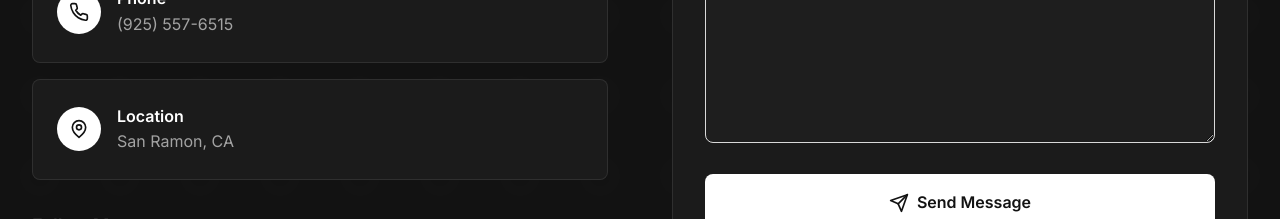
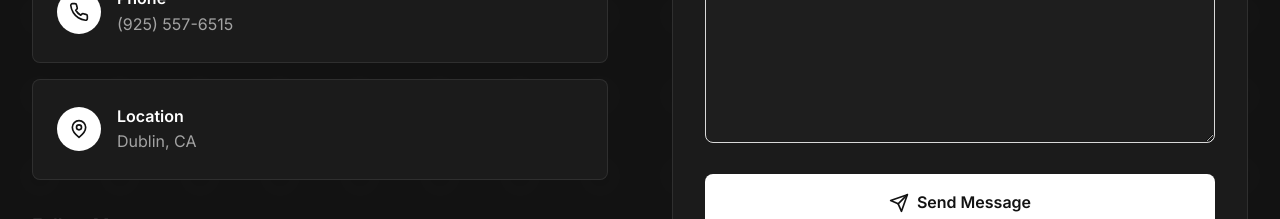
Before and after one commit to PranavAchar01/PranavAchar_PersonalPortfolio, a Next.js app: page / in a window 1280 px wide. Shown: the part 6720-6939 px from the top of the page. Built offline with nearby package versions, Linux system fonts and the light colour scheme.

Commit message:
Update Contact component: Change location to Dublin, CA

```diff
--- a/components/Contact.tsx
+++ b/components/Contact.tsx
@@ -72,7 +72,7 @@ const Contact = () => {
     {
       icon: MapPin,
       title: 'Location',
-      value: 'San Ramon, CA',
+      value: 'Dublin, CA',
       href: '#'
     }
   ]
```
